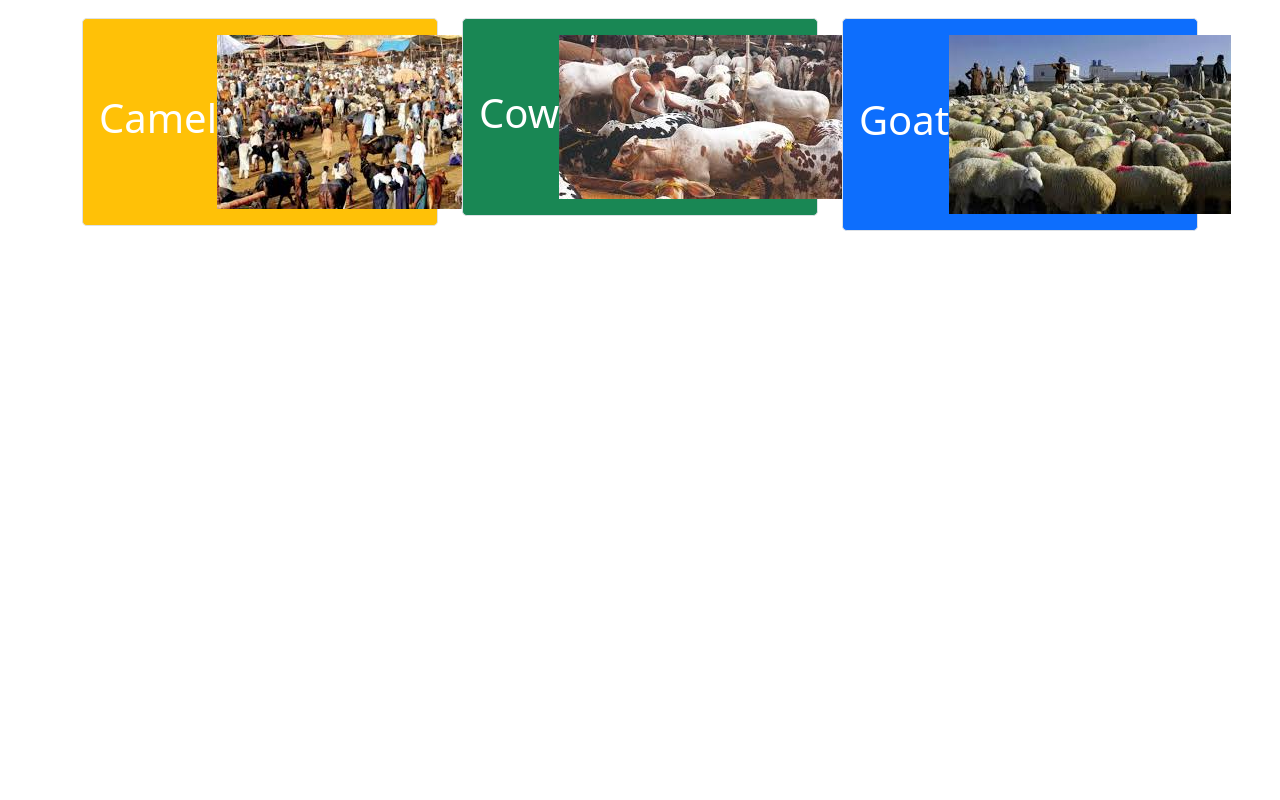
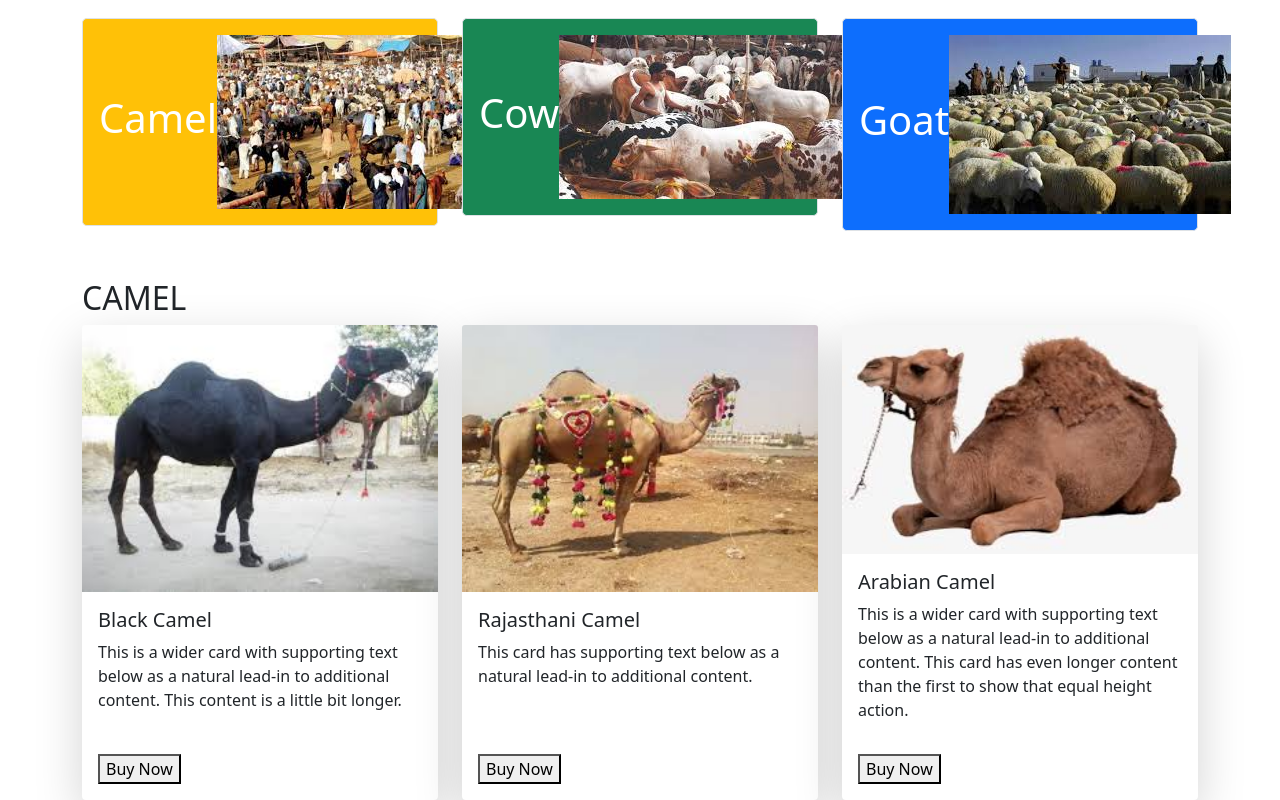
Before and after one commit to zarakhatun58/Eid-Ul-Azha-Mubarak, a plain HTML site: page Eid-ul-Azha.html in a window 1280 px wide. Shown: the part 548-1348 px from the top of the page. Before the commit the page ends 827 px from the top, so only its background shows below. Drawn offline with Linux system fonts and the light colour scheme.

Commit message:
camel added

```diff
--- a/Eid-ul-Azha.html
+++ b/Eid-ul-Azha.html
@@ -154,6 +154,52 @@
             </div>
         </section>
 
+        <!-- camel section -->
+        <section class="container" id="shoes">
+            <h2> CAMEL </h2>
+            <div class="row row-cols-1 row-cols-md-2 row-cols-lg-3 g-4">
+                <div class="col">
+                    <div class="card border-0 shadow-lg h-100">
+                        <img src="images/camel1.jfif" class="card-img-top" alt="...">
+                        <div class="card-body">
+                            <h5 class="card-title"> Black Camel</h5>
+                            <p class="card-text">This is a wider card with supporting text below as a natural lead-in to
+                                additional content. This content is a little bit longer.</p>
+                        </div>
+                        <div class="m-3">
+                            <button class="panda-btn-buy-now">Buy Now</button>
+                        </div>
+                    </div>
+                </div>
+                <div class="col">
+                    <div class="card border-0 shadow-lg h-100">
+                        <img src="images/camel2.jfif" class="card-img-top" alt="...">
+                        <div class="card-body">
+                            <h5 class="card-title"> Rajasthani Camel</h5>
+                            <p class="card-text">This card has supporting text below as a natural lead-in to additional
+                                content.</p>
+                        </div>
+                        <div class="m-3">
+                            <button class="panda-btn-buy-now">Buy Now</button>
+                        </div>
+                    </div>
+                </div>
+                <div class="col">
+                    <div class="card border-0 shadow-lg h-100">
+                        <img src="images/camel3.jfif" class="card-img-top" alt="...">
+                        <div class="card-body">
+                            <h5 class="card-title"> Arabian Camel</h5>
+                            <p class="card-text">This is a wider card with supporting text below as a natural lead-in to
+                                additional content. This card has even longer content than the first to show that equal
+                                height action.</p>
+                        </div>
+                        <div class="m-3">
+                            <button class="panda-btn-buy-now">Buy Now</button>
+                        </div>
+                    </div>
+                </div>
+            </div>
+        </section>
 
 </body>
 
```
